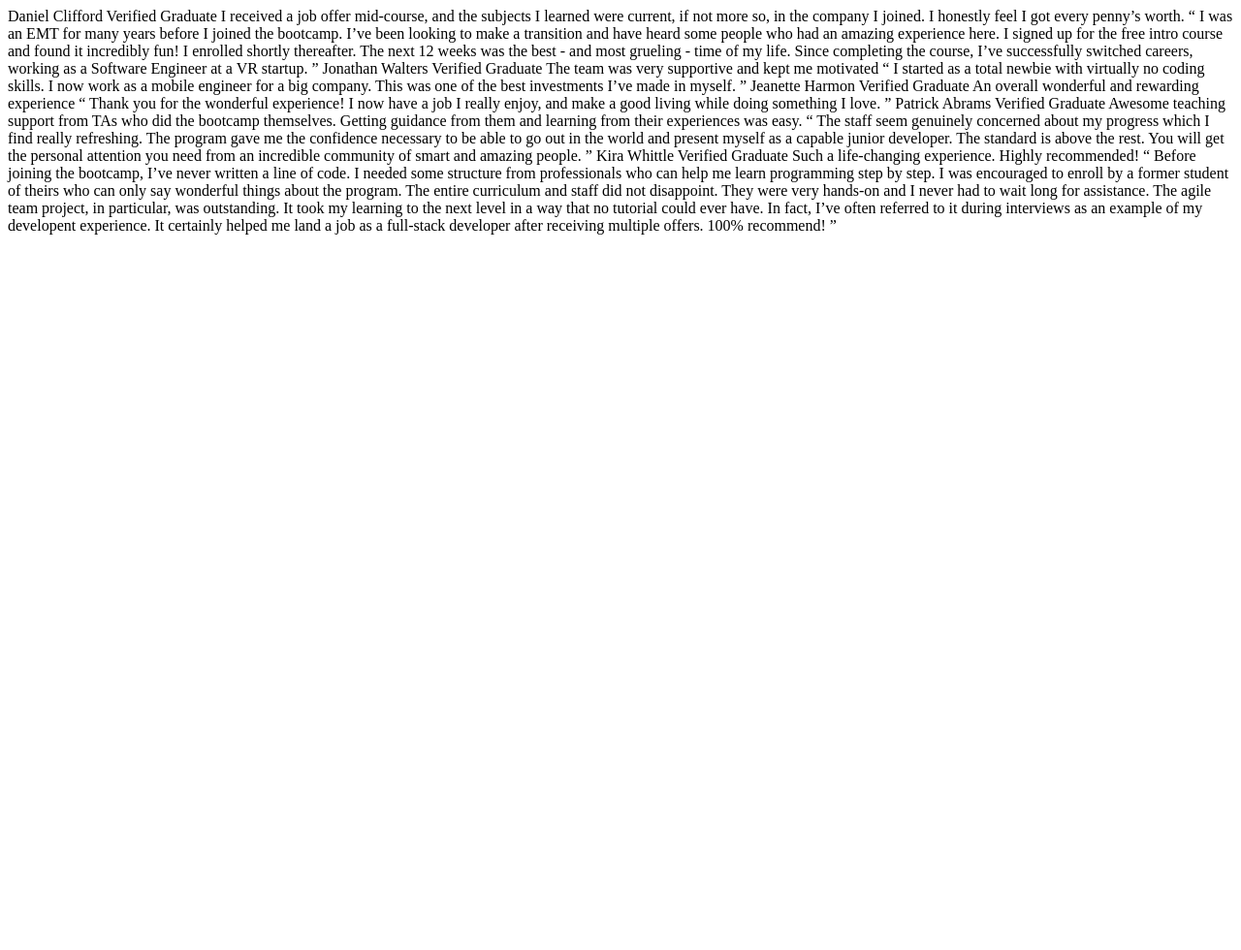
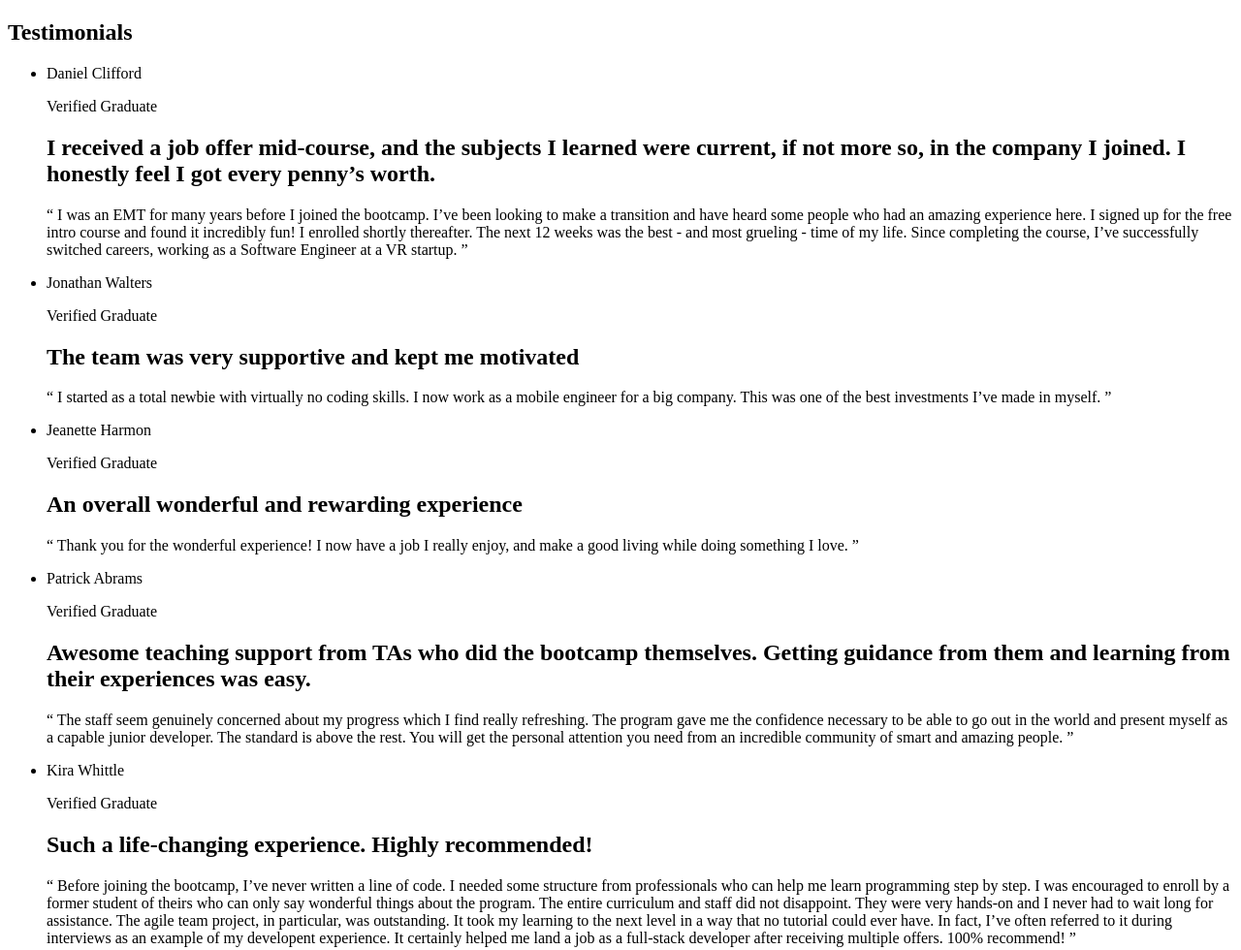
Before and after one commit to Oliko136/testimonials-grid-section, a plain HTML site: page index.html in a window 1280 px wide. Shown: the whole page at 97% size. Before the commit the page ends 800 px from the top, so only its background shows below. Drawn offline with Linux system fonts and the light colour scheme.

Commit message:
Main markup complete

```diff
--- a/index.html
+++ b/index.html
@@ -10,58 +10,74 @@
 
 </head>
 <body>
-  Daniel Clifford
-  Verified Graduate
-
-  I received a job offer mid-course, and the subjects I learned were current, if not more so,
-  in the company I joined. I honestly feel I got every penny’s worth.
-
-  “ I was an EMT for many years before I joined the bootcamp. I’ve been looking to make a
-  transition and have heard some people who had an amazing experience here. I signed up
-  for the free intro course and found it incredibly fun! I enrolled shortly thereafter.
-  The next 12 weeks was the best - and most grueling - time of my life. Since completing
-  the course, I’ve successfully switched careers, working as a Software Engineer at a VR startup. ”
-
-  Jonathan Walters
-  Verified Graduate
-
-  The team was very supportive and kept me motivated
-
-  “ I started as a total newbie with virtually no coding skills. I now work as a mobile engineer
-  for a big company. This was one of the best investments I’ve made in myself. ”
-
-  Jeanette Harmon
-  Verified Graduate
-
-  An overall wonderful and rewarding experience
-
-  “ Thank you for the wonderful experience! I now have a job I really enjoy, and make a good living
-  while doing something I love. ”
-
-  Patrick Abrams
-  Verified Graduate
-
-  Awesome teaching support from TAs who did the bootcamp themselves. Getting guidance from them and
-  learning from their experiences was easy.
-
-  “ The staff seem genuinely concerned about my progress which I find really refreshing. The program
-  gave me the confidence necessary to be able to go out in the world and present myself as a capable
-  junior developer. The standard is above the rest. You will get the personal attention you need from
-  an incredible community of smart and amazing people. ”
-
-  Kira Whittle
-  Verified Graduate
-
-  Such a life-changing experience. Highly recommended!
-
-  “ Before joining the bootcamp, I’ve never written a line of code. I needed some structure from
-  professionals who can help me learn programming step by step. I was encouraged to enroll by a former
-  student of theirs who can only say wonderful things about the program. The entire curriculum and staff
-  did not disappoint. They were very hands-on and I never had to wait long for assistance. The agile team
-  project, in particular, was outstanding. It took my learning to the next level in a way that no tutorial
-  could ever have. In fact, I’ve often referred to it during interviews as an example of my developent
-  experience. It certainly helped me land a job as a full-stack developer after receiving multiple offers.
-  100% recommend! ”
-
+  <section class="section">
+    <h1>Testimonials</h1>
+    <div class="container">
+      <ul class="testimonials">
+        <li class="testimonials_item">
+          <p class="testimonials_name">Daniel Clifford</p>
+          <p class="testimonials_verified">Verified Graduate</p>
+          <h2 class="testimonials_title">
+            I received a job offer mid-course, and the subjects I learned were current, if not more so, in the company I joined.
+            I honestly feel I got every penny’s worth.
+          </h2>
+          <p class="testimonials_body">
+            “ I was an EMT for many years before I joined the bootcamp. I’ve been looking to make a
+          transition and have heard some people who had an amazing experience here. I signed up
+          for the free intro course and found it incredibly fun! I enrolled shortly thereafter.
+          The next 12 weeks was the best - and most grueling - time of my life. Since completing
+          the course, I’ve successfully switched careers, working as a Software Engineer at a VR startup. ”</p>
+        </li>
+        <li class="testimonials_item">
+          <p class="testimonials_name">Jonathan Walters</p>
+          <p class="testimonials_verified">Verified Graduate</p>
+          <h2 class="testimonials_title">The team was very supportive and kept me motivated</h2>
+          <p class="testimonials_body">
+            “ I started as a total newbie with virtually no coding skills.
+            I now work as a mobile engineer for a big company.
+            This was one of the best investments I’ve made in myself. ”
+          </p>
+        </li>
+        <li class="testimonials_item">
+          <p class="testimonials_name">Jeanette Harmon</p>
+          <p class="testimonials_verified">Verified Graduate</p>
+          <h2 class="testimonials_title">An overall wonderful and rewarding experience</h2>
+          <p class="testimonials_body">
+            “ Thank you for the wonderful experience!
+            I now have a job I really enjoy, and make a good living while doing something I love. ”
+          </p>
+        </li>
+        <li class="testimonials_item">
+          <p class="testimonials_name">Patrick Abrams</p>
+          <p class="testimonials_verified">Verified Graduate</p>
+          <h2 class="testimonials_title">
+            Awesome teaching support from TAs who did the bootcamp themselves.
+            Getting guidance from them and learning from their experiences was easy.
+          </h2>
+          <p class="testimonials_body">
+            “ The staff seem genuinely concerned about my progress which I find really refreshing.
+            The program gave me the confidence necessary to be able to go out in the world and present myself as a capable junior developer.
+            The standard is above the rest.
+            You will get the personal attention you need from an incredible community of smart and amazing people. ”
+          </p>
+        </li>
+        <li class="testimonials_item">
+          <p class="testimonials_name">Kira Whittle</p>
+          <p class="testimonials_verified">Verified Graduate</p>
+          <h2 class="testimonials_title">Such a life-changing experience. Highly recommended!</h2>
+          <p class="testimonials_body">
+            “ Before joining the bootcamp, I’ve never written a line of code.
+            I needed some structure from professionals who can help me learn programming step by step.
+            I was encouraged to enroll by a former student of theirs who can only say wonderful things about the program.
+            The entire curriculum and staff did not disappoint. They were very hands-on and I never had to wait long for assistance.
+            The agile team project, in particular, was outstanding.
+            It took my learning to the next level in a way that no tutorial could ever have.
+            In fact, I’ve often referred to it during interviews as an example of my developent experience.
+            It certainly helped me land a job as a full-stack developer after receiving multiple offers. 100% recommend! ”
+          </p>
+        </li>
+      </ul>
+    </div>
+  </section>
 </body>
 </html>
```
